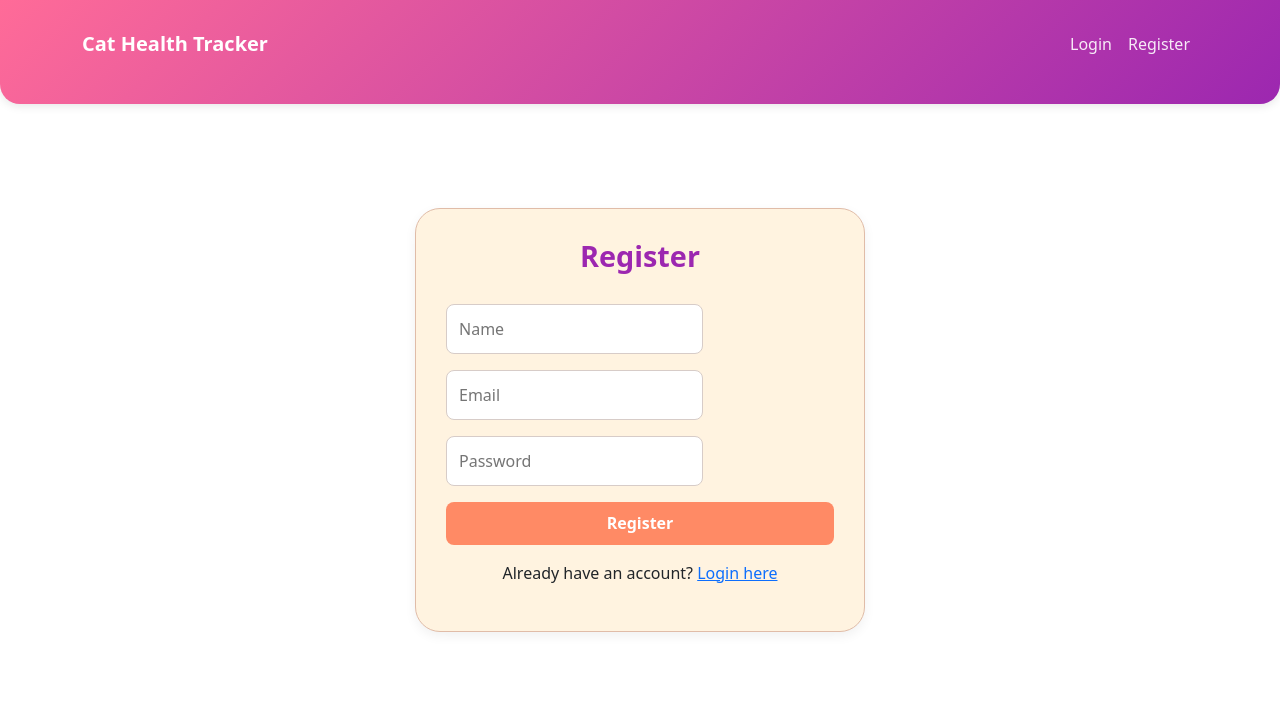
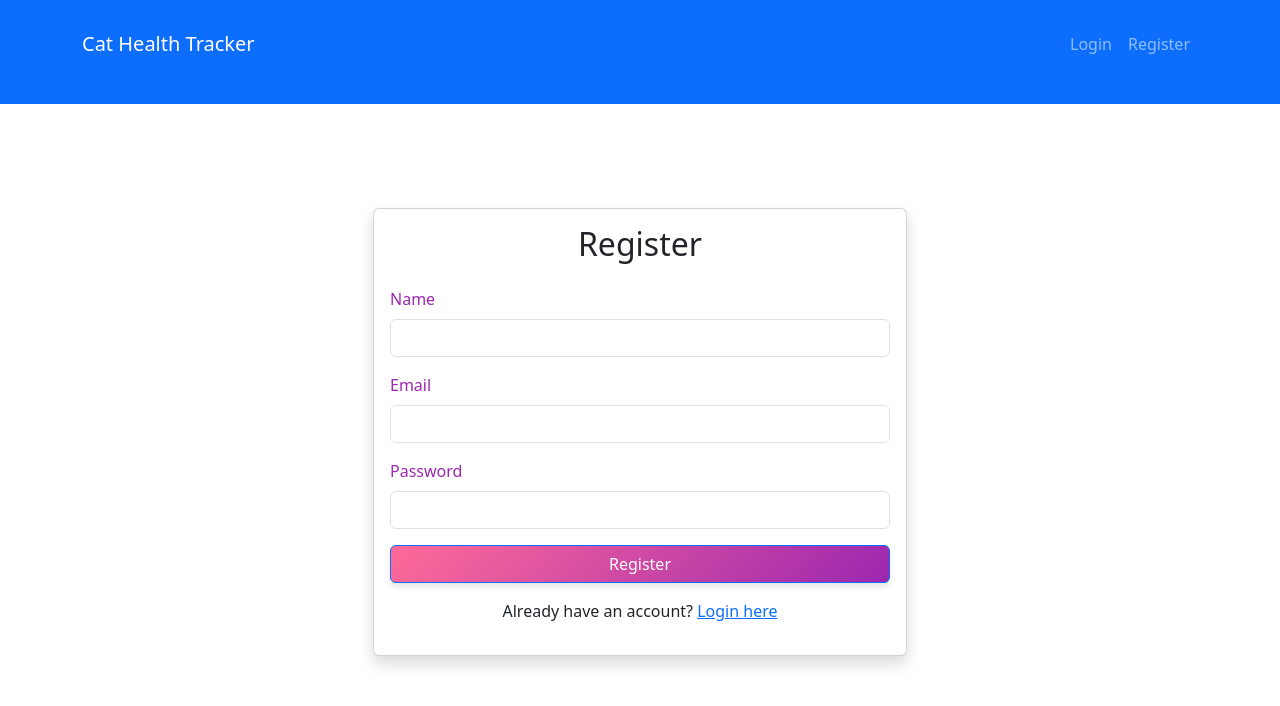
Before and after one commit to qliclover/cathealthtracker, a React (Create React App) app: page /register in a window 1280 px wide. Shown: the top 706 px of the page. Built offline with nearby package versions, Linux system fonts and the light colour scheme.

Commit message:
nav change

```diff
--- a/src/LoginPage.js
+++ b/src/LoginPage.js
@@ -3,19 +3,30 @@ import { useNavigate } from 'react-router-dom';
 import { API_ENDPOINTS } from './config';
 import './styles/auth.css';
 
+
 function LoginPage() {
   const navigate = useNavigate();
-  const [formData, setFormData] = useState({ email: '', password: '' });
+  const [formData, setFormData] = useState({
+    email: '',
+    password: ''
+  });
   const [error, setError] = useState('');
   const [loading, setLoading] = useState(false);
 
   const handleChange = (e) => {
     const { name, value } = e.target;
-    setFormData(prev => ({ ...prev, [name]: value }));
+    setFormData(prevData => ({
+      ...prevData,
+      [name]: value
+    }));
   };
 
   const handleTestLogin = () => {
-    setFormData({ email: 'test2@example.com', password: 'password123' });
+    setFormData({
+      email: 'test2@example.com',
+      password: 'password123'
+    });
+    // Auto submit form
     handleSubmit(new Event('submit'));
   };
 
@@ -25,16 +36,24 @@ function LoginPage() {
     setError('');
 
     try {
-      const res = await fetch(API_ENDPOINTS.LOGIN, {
+      const response = await fetch(API_ENDPOINTS.LOGIN, {
         method: 'POST',
-        headers: { 'Content-Type': 'application/json' },
+        headers: {
+          'Content-Type': 'application/json'
+        },
         body: JSON.stringify(formData)
       });
 
-      const data = await res.json();
-      if (!res.ok) throw new Error(data.message || 'Login failed');
+      const data = await response.json();
 
+      if (!response.ok) {
+        throw new Error(data.message || 'Login failed');
+      }
+
+      // Save token to localStorage
       localStorage.setItem('token', data.token);
+
+      // Navigate to cats list page
       navigate('/cats');
     } catch (err) {
       setError(err.message);
@@ -45,34 +64,49 @@ function LoginPage() {
 
   return (
     <div className="container mt-5">
-      <div className="auth-card">
-        <h2 className="auth-title">Login</h2>
+      <div className="row justify-content-center">
+        <div className="col-md-6">
+          <div className="card shadow">
+            <div className="card-body">
+              <h2 className="text-center mb-4">Login</h2>
 
-        {error && <div className="alert alert-danger">{error}</div>}
+              {error && (
+                <div className="alert alert-danger" role="alert">
+                  {error}
+                </div>
+              )}
 
               <form onSubmit={handleSubmit}>
+                <div className="mb-3">
+                  <label htmlFor="email" className="form-label">Email</label>
                   <input
                     type="email"
+                    className="form-control"
+                    id="email"
                     name="email"
-            className="auth-input"
-            placeholder="Email"
                     value={formData.email}
                     onChange={handleChange}
                     required
                   />
+                </div>
+
+                <div className="mb-3">
+                  <label htmlFor="password" className="form-label">Password</label>
                   <input
                     type="password"
+                    className="form-control"
+                    id="password"
                     name="password"
-            className="auth-input"
-            placeholder="Password"
                     value={formData.password}
                     onChange={handleChange}
                     required
                   />
+                </div>
 
+                <div className="d-grid gap-2">
                   <button
                     type="submit"
-            className="auth-btn"
+                    className="btn btn-primary"
                     disabled={loading}
                   >
                     {loading ? 'Logging in...' : 'Login'}
@@ -80,12 +114,13 @@ function LoginPage() {
 
                   <button
                     type="button"
-            className="auth-btn-outline mt-2"
+                    className="btn btn-secondary"
                     onClick={handleTestLogin}
                     disabled={loading}
                   >
                     Use Test Account
                   </button>
+                </div>
               </form>
 
               <div className="mt-3 text-center">
@@ -93,6 +128,9 @@ function LoginPage() {
               </div>
             </div>
           </div>
+        </div>
+      </div>
+    </div>
   );
 }
 
--- a/src/RegisterPage.js
+++ b/src/RegisterPage.js
@@ -2,6 +2,7 @@ import React, { useState } from 'react';
 import { useNavigate } from 'react-router-dom';
 import { API_ENDPOINTS } from './config';
 import './styles/auth.css';
+
 
 function RegisterPage() {
   const navigate = useNavigate();
@@ -15,7 +16,10 @@ function RegisterPage() {
 
   const handleChange = (e) => {
     const { name, value } = e.target;
-    setFormData(prev => ({ ...prev, [name]: value }));
+    setFormData(prevData => ({
+      ...prevData,
+      [name]: value
+    }));
   };
 
   const handleSubmit = async (e) => {
@@ -26,7 +30,9 @@ function RegisterPage() {
     try {
       const response = await fetch(API_ENDPOINTS.REGISTER, {
         method: 'POST',
-        headers: { 'Content-Type': 'application/json' },
+        headers: {
+          'Content-Type': 'application/json'
+        },
         body: JSON.stringify(formData)
       });
 
@@ -36,7 +42,10 @@ function RegisterPage() {
         throw new Error(data.message || 'Registration failed');
       }
 
+      // Save token to localStorage
       localStorage.setItem('token', data.token);
+
+      // Navigate to cats list page
       navigate('/cats');
     } catch (err) {
       setError(err.message);
@@ -47,47 +56,67 @@ function RegisterPage() {
 
   return (
     <div className="container mt-5">
-      <div className="auth-card">
-        <h2 className="auth-title">Register</h2>
+      <div className="row justify-content-center">
+        <div className="col-md-6">
+          <div className="card shadow">
+            <div className="card-body">
+              <h2 className="text-center mb-4">Register</h2>
 
-        {error && <div className="alert alert-danger">{error}</div>}
+              {error && (
+                <div className="alert alert-danger" role="alert">
+                  {error}
+                </div>
+              )}
 
               <form onSubmit={handleSubmit}>
+                <div className="mb-3">
+                  <label htmlFor="name" className="form-label">Name</label>
                   <input
                     type="text"
+                    className="form-control"
+                    id="name"
                     name="name"
-            className="auth-input"
-            placeholder="Name"
                     value={formData.name}
                     onChange={handleChange}
                     required
                   />
+                </div>
+
+                <div className="mb-3">
+                  <label htmlFor="email" className="form-label">Email</label>
                   <input
                     type="email"
+                    className="form-control"
+                    id="email"
                     name="email"
-            className="auth-input"
-            placeholder="Email"
                     value={formData.email}
                     onChange={handleChange}
                     required
                   />
+                </div>
+
+                <div className="mb-3">
+                  <label htmlFor="password" className="form-label">Password</label>
                   <input
                     type="password"
+                    className="form-control"
+                    id="password"
                     name="password"
-            className="auth-input"
-            placeholder="Password"
                     value={formData.password}
                     onChange={handleChange}
                     required
                   />
+                </div>
 
+                <div className="d-grid">
                   <button
                     type="submit"
-            className="auth-btn"
+                    className="btn btn-primary"
                     disabled={loading}
                   >
                     {loading ? 'Registering...' : 'Register'}
                   </button>
+                </div>
               </form>
 
               <div className="mt-3 text-center">
@@ -95,6 +124,9 @@ function RegisterPage() {
               </div>
             </div>
           </div>
+        </div>
+      </div>
+    </div>
   );
 }
 
--- a/src/styles/auth.css
+++ b/src/styles/auth.css
@@ -1,68 +1,99 @@
 /* Background */
 body {
-    background-color: #FFF8F0;
+    background-color: #f8f9fa;
   }
 
   /* Card for login/register */
   .auth-card {
-    background-color: #FFF3E0;
-    border-radius: 16px;
-    border: 1px solid #E0BCA8;
-    box-shadow: 0 4px 12px rgba(0, 0, 0, 0.06);
+    background-color: #ffffff;
+    border-radius: 12px;
+    border: 1px solid #e9ecef;
+    box-shadow: 0 2px 8px rgba(0, 0, 0, 0.04);
     padding: 2rem;
-    max-width: 500px;
+    max-width: 400px;
     margin: 2rem auto;
   }
 
   /* Title */
   .auth-title {
-    font-size: 1.8rem;
-    font-weight: bold;
-    color: #6D4C41;
+    font-size: 1.75rem;
+    font-weight: 600;
+    color: #212529;
     text-align: center;
     margin-bottom: 1.5rem;
   }
 
   /* Input fields */
   .auth-input {
-    border-radius: 8px;
-    border: 1px solid #D7CCC8;
+    border-radius: 6px;
+    border: 1px solid #dee2e6;
     padding: 0.75rem;
     margin-bottom: 1rem;
+    background-color: #f8f9fa;
+    transition: border-color 0.2s ease;
   }
 
   .auth-input:focus {
-    border-color: #FF8A65;
+    border-color: #495057;
     box-shadow: none;
+    background-color: #ffffff;
   }
 
   /* Primary button */
   .auth-btn {
-    border-radius: 8px;
-    padding: 0.6rem 1.5rem;
-    font-weight: 600;
-    background-color: #FF8A65;
+    border-radius: 6px;
+    padding: 0.75rem 1.5rem;
+    font-weight: 500;
+    background-color: #212529;
     color: white;
     border: none;
-    transition: background-color 0.3s ease;
+    transition: background-color 0.2s ease;
     width: 100%;
   }
 
   .auth-btn:hover {
-    background-color: #F4511E;
+    background-color: #343a40;
   }
 
   /* Cancel or secondary buttons */
   .auth-btn-outline {
-    border: 2px solid #FF8A65;
+    border: 1px solid #212529;
     background: transparent;
-    color: #FF8A65;
-    transition: all 0.3s ease;
-    border-radius: 8px;
+    color: #212529;
+    transition: all 0.2s ease;
+    border-radius: 6px;
     width: 100%;
   }
 
   .auth-btn-outline:hover {
-    background-color: #FF8A65;
+    background-color: #212529;
     color: white;
   }
+
+  /* Form labels */
+  .auth-label {
+    color: #495057;
+    font-weight: 500;
+    margin-bottom: 0.5rem;
+  }
+
+  /* Error messages */
+  .auth-error {
+    color: #dc3545;
+    font-size: 0.875rem;
+    margin-top: -0.5rem;
+    margin-bottom: 1rem;
+  }
+
+  /* Link styles */
+  .auth-link {
+    color: #212529;
+    text-decoration: none;
+    font-weight: 500;
+    transition: color 0.2s ease;
+  }
+
+  .auth-link:hover {
+    color: #343a40;
+    text-decoration: underline;
+  }
--- a/src/styles/components.css
+++ b/src/styles/components.css
@@ -1,5 +1,5 @@
 /* Navigation Bar */
-.navbar {
+/* .navbar {
     box-shadow: 0 2px 10px rgba(0, 0, 0, 0.1);
     background: linear-gradient(135deg, #FF6B98 0%, #9C27B0 100%);
     padding: 0.8rem 1rem;
@@ -21,7 +21,7 @@
   .navbar-dark .navbar-nav .nav-link:hover {
     color: white !important;
     transform: translateY(-2px);
-  }
+  } */
 
   /* Buttons */
   .btn {
```
Lines whose indentation alone changed are shown as unchanged.
